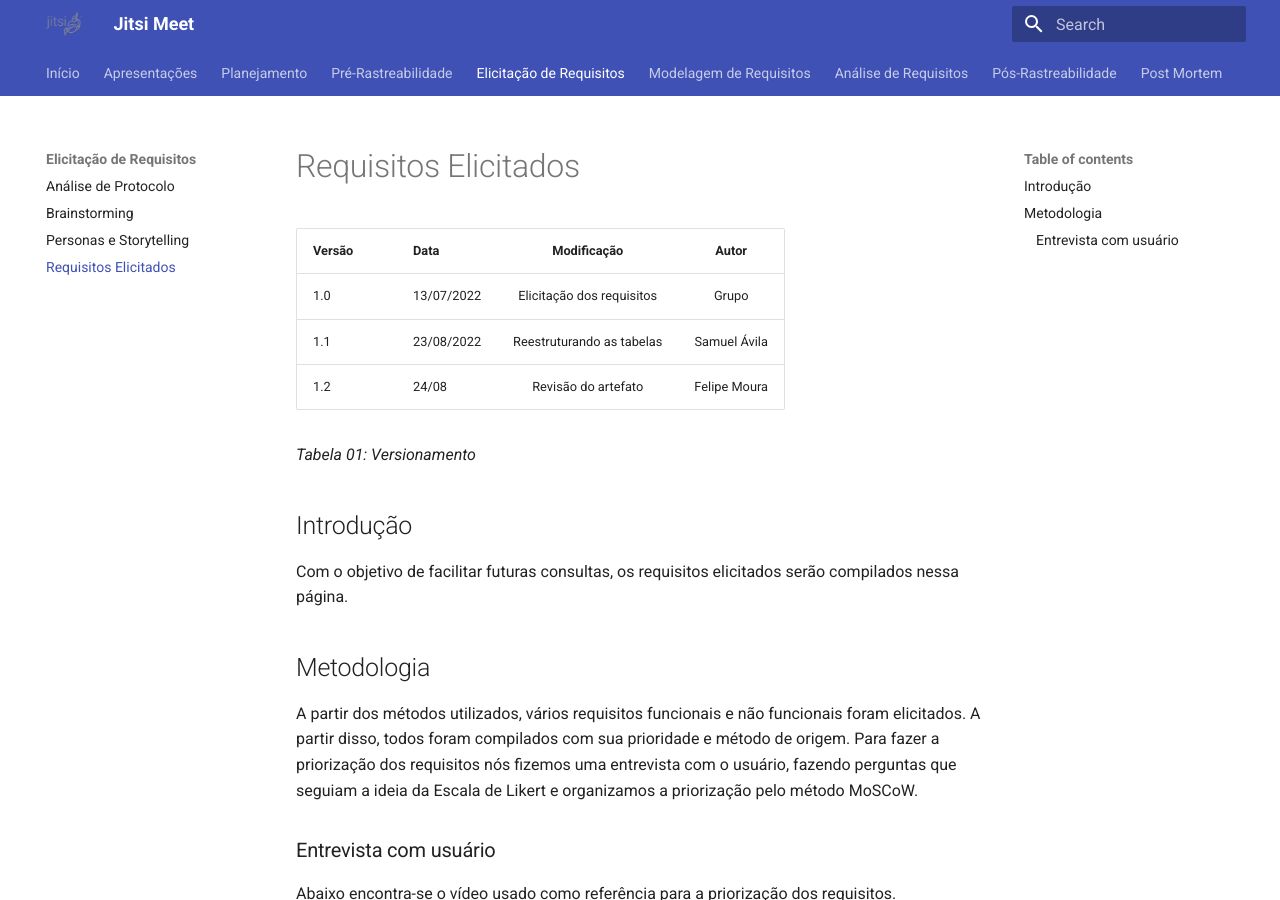
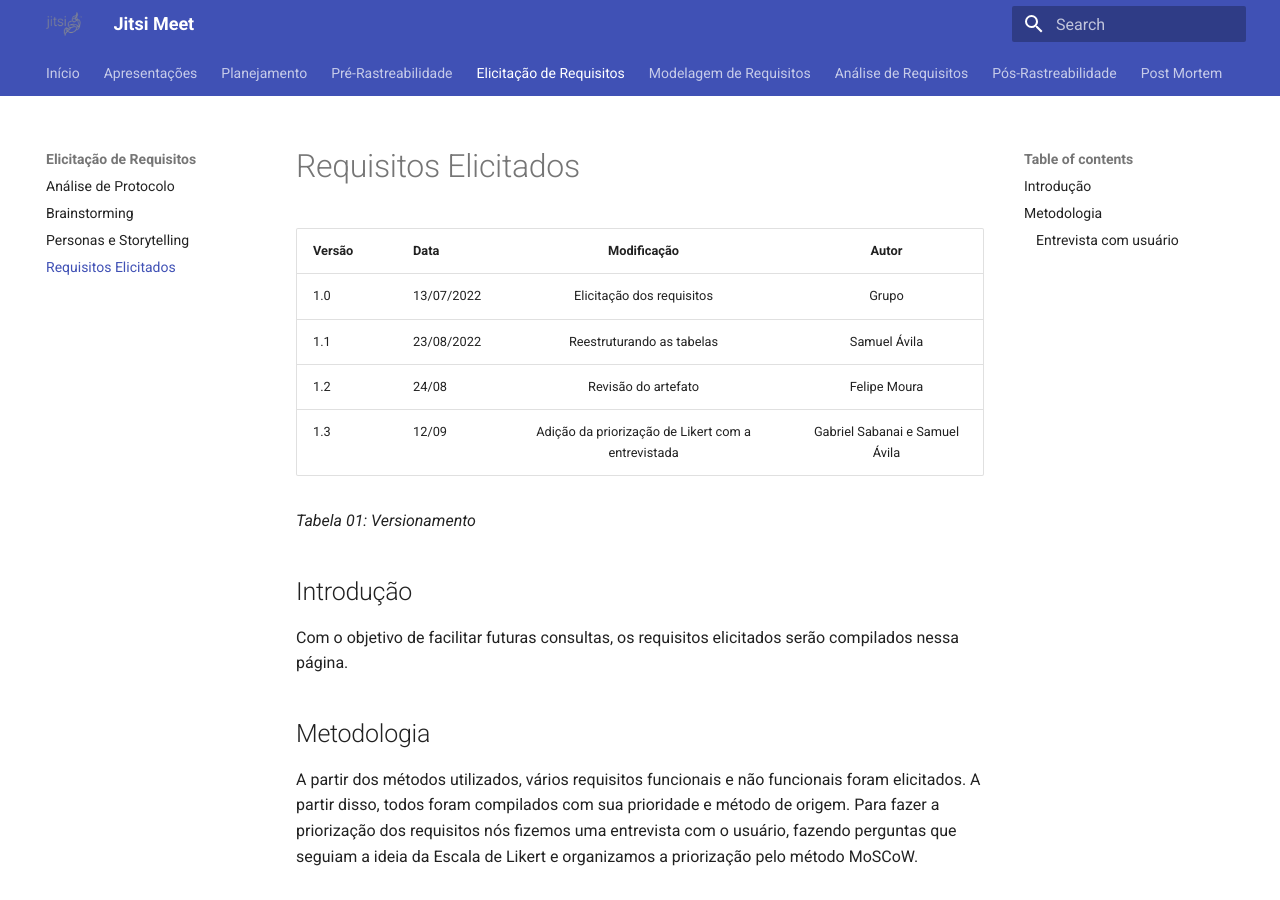
Before and after one commit to gabrielm2q/2022.1-Jitsi-Meet, an MkDocs documentation site: the page built from docs/elicitacao/requisitoselicitados.md, in a window 1280 px wide and 900 px high. Built offline with MkDocs 1.6.1 and Material for MkDocs 9.7.7, drawn with Linux system fonts in a browser that asks for light colours.

Commit message:
add version

```diff
--- a/docs/elicitacao/requisitoselicitados.md
+++ b/docs/elicitacao/requisitoselicitados.md
@@ -5,6 +5,7 @@
 | 1.0    | 13/07/2022 | Elicitação dos requisitos |    Grupo     |
 | 1.1    | 23/08/2022 | Reestruturando as tabelas | Samuel Ávila |
 | 1.2    |   24/08    |   Revisão do artefato     | Felipe Moura    |
+| 1.3 | 12/09 | Adição da priorização de Likert com a entrevistada | Gabriel Sabanai e Samuel Ávila |
 
 _Tabela 01: Versionamento_
 
```
